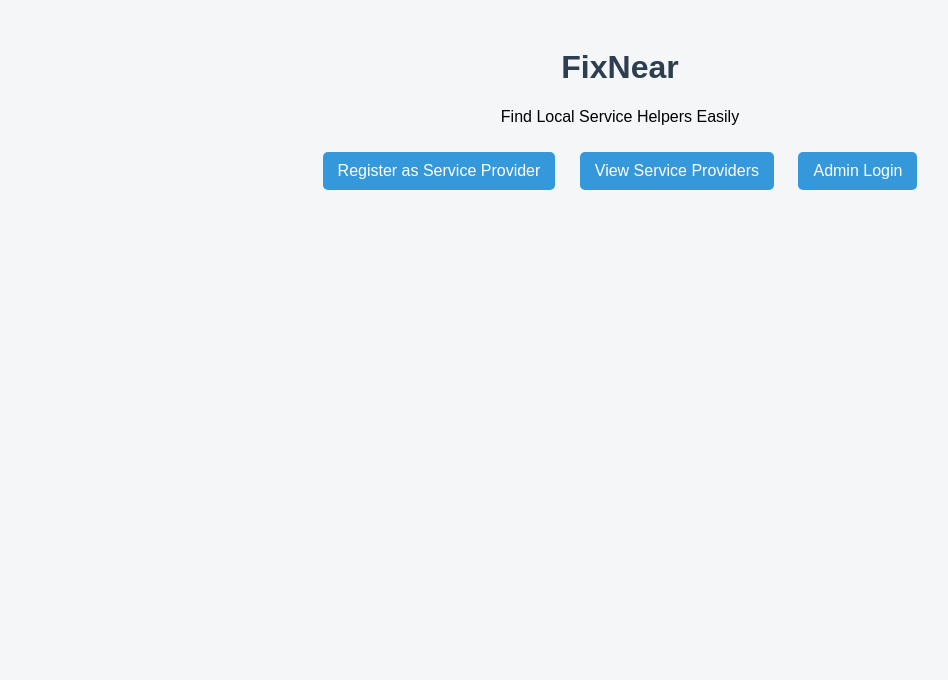
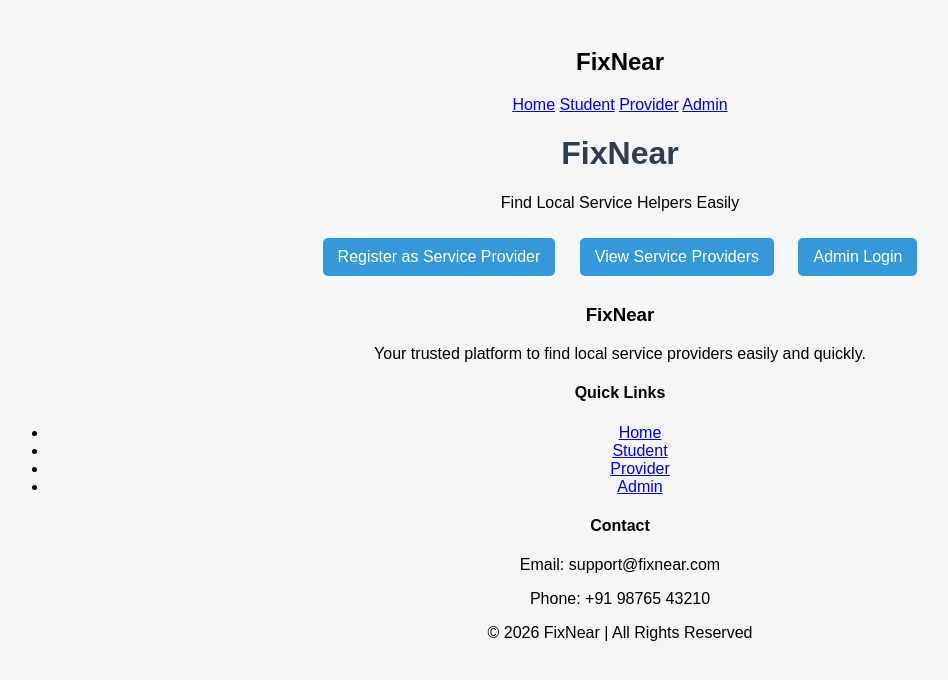
Before and after one commit to rfatima987/EY_4.O_Team_4, a Django app: page /student/ in a window 1280 px wide. Shown: the top 680 px of the page, without its empty margins (20-968 px from the left). Run offline with Django 5.2, Linux system fonts and the light colour scheme.

Commit message:
created header and footer

```diff
--- /dev/null
+++ b/templates/footer.html
@@ -0,0 +1,30 @@
+<footer class="footer">
+    <div class="footer-container">
+
+        <div class="footer-section">
+            <h3>FixNear</h3>
+            <p>Your trusted platform to find local service providers easily and quickly.</p>
+        </div>
+
+        <div class="footer-section">
+            <h4>Quick Links</h4>
+            <ul>
+                <li><a href="/">Home</a></li>
+                <li><a href="/student/home/">Student</a></li>
+                <li><a href="/provider/home/">Provider</a></li>
+                <li><a href="/admin/">Admin</a></li>
+            </ul>
+        </div>
+
+        <div class="footer-section">
+            <h4>Contact</h4>
+            <p>Email: support@fixnear.com</p>
+            <p>Phone: +91 98765 43210</p>
+        </div>
+
+    </div>
+
+    <div class="footer-bottom">
+        <p>© 2026 FixNear | All Rights Reserved</p>
+    </div>
+</footer>
--- /dev/null
+++ b/templates/header.html
@@ -0,0 +1,11 @@
+<header class="header">
+    <div class="container">
+        <h2 class="logo">FixNear</h2>
+        <nav>
+            <a href="/">Home</a>
+            <a href="/student/home/">Student</a>
+            <a href="/provider/home/">Provider</a>
+            <a href="/admin/">Admin</a>
+        </nav>
+    </div>
+</header>
--- a/templates/index.html
+++ b/templates/index.html
@@ -1,10 +1,12 @@
+{% load static %}
 <!DOCTYPE html>
 <html>
 <head>
     <title>FixNear - Home</title>
-    <link rel="stylesheet" href="/static/style.css">
+    <link rel="stylesheet" href="{% static 'style.css' %}">
 </head>
 <body>
+        {% include 'header.html' %}
 
     <h1>FixNear</h1>
     <p>Find Local Service Helpers Easily</p>
@@ -14,6 +16,6 @@
         <a href="{% url 'providers' %}">View Service Providers</a>
         <a href="/admin/">Admin Login</a>
     </div>
-
+    {% include 'footer.html' %}
 </body>
 </html>
```
